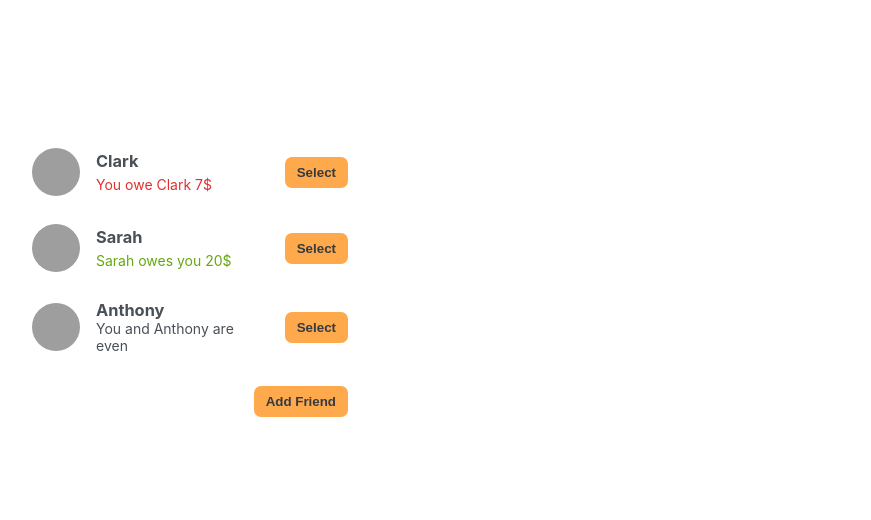
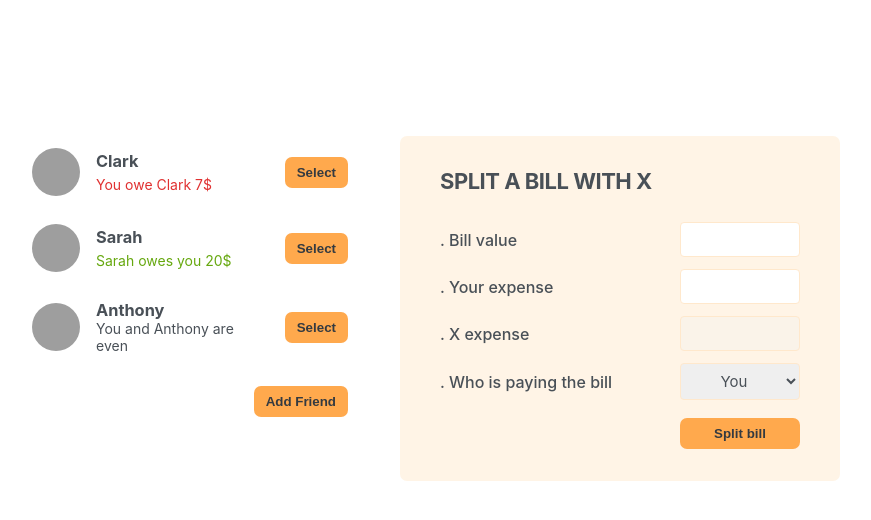
Before and after one commit to peaceGloriole/Udemy, a React (Vite) app in the folder eat-n-split/: page / in a window 1280 px wide. Shown: the top 520 px of the page, without its empty margins (210-1081 px from the left). Built offline with nearby package versions, Linux system fonts and the light colour scheme; grey boxes are pictures that could not be loaded.

Commit message:
form splitter

```diff
--- a/eat-n-split/src/App.jsx
+++ b/eat-n-split/src/App.jsx
@@ -1,6 +1,6 @@
+import FormSplit from "./components/FormSplit";
 import FriendsList from "./components/FriendsList";
 import FriendAddForm from "./components/friendAddForm/FriendAddForm";
-import Button from "./components/Button";
 
 function App() {
   return (
@@ -9,6 +9,7 @@
         <FriendsList />
         <FriendAddForm />
       </div>
+      <FormSplit />
     </div>
   );
 }
--- /dev/null
+++ b/eat-n-split/src/components/FormSplit.jsx
@@ -0,0 +1,25 @@
+import Button from "./Button";
+
+export default function FormSplit() {
+  return (
+    <form className="form-split-bill">
+      <h2>Split a bill with X</h2>
+
+      <label>. Bill value</label>
+      <input type="text" />
+      <label>. Your expense</label>
+      <input type="text" />
+      <label>. X expense</label>
+      <input type="text" disabled />
+
+      <label>. Who is paying the bill</label>
+
+      <select>
+        <option value="user">You</option>
+        <option value="friend">X</option>
+      </select>
+
+      <Button>Split bill</Button>
+    </form>
+  );
+}
```
